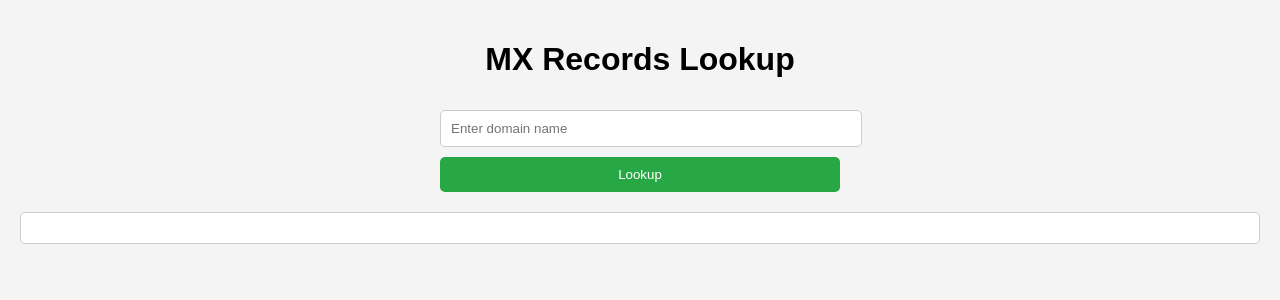
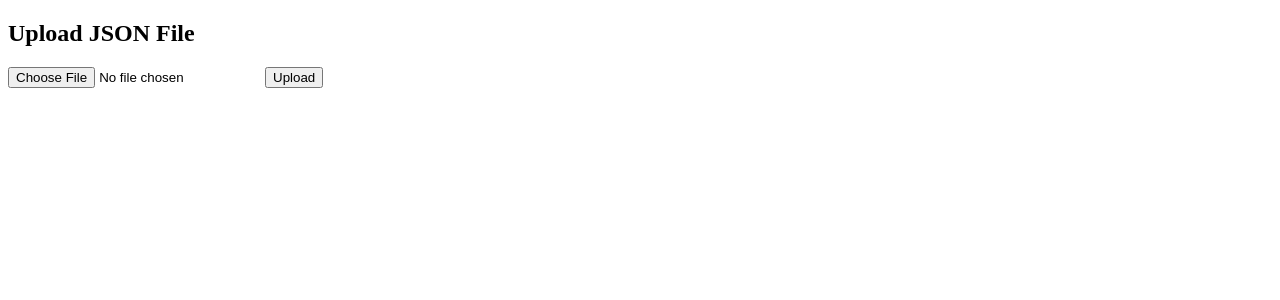
Before and after one commit to Chronos91/e_find, a Flask app: template templates/index.html in a window 1280 px wide. Shown: the top 300 px of the page. Run offline with Flask 3, Linux system fonts and the light colour scheme; the template is opened without the code that fills it, so the values that code supplies are empty.

Commit message:
Update index.html

```diff
--- a/templates/index.html
+++ b/templates/index.html
@@ -1,80 +1,13 @@
-<!DOCTYPE html>
-<html lang="en">
+<!doctype html>
+<html>
 <head>
-    <meta charset="UTF-8">
-    <meta name="viewport" content="width=device-width, initial-scale=1.0">
-    <title>MX Records Lookup</title>
-    <style>
-        body {
-            font-family: Arial, sans-serif;
-            margin: 0;
-            padding: 20px;
-            background-color: #f4f4f4;
-        }
-        h1 {
-            text-align: center;
-        }
-        form {
-            max-width: 400px;
-            margin: 0 auto;
-        }
-        input[type="text"] {
-            width: 100%;
-            padding: 10px;
-            margin: 10px 0;
-            border: 1px solid #ccc;
-            border-radius: 5px;
-        }
-        input[type="submit"] {
-            width: 100%;
-            padding: 10px;
-            background-color: #28a745;
-            color: white;
-            border: none;
-            border-radius: 5px;
-            cursor: pointer;
-        }
-        input[type="submit"]:hover {
-            background-color: #218838;
-        }
-        .result {
-            margin-top: 20px;
-            padding: 15px;
-            background-color: white;
-            border: 1px solid #ccc;
-            border-radius: 5px;
-        }
-    </style>
+    <title>Upload JSON File</title>
 </head>
 <body>
-    <h1>MX Records Lookup</h1>
-    <form id="mxForm">
-        <input type="text" id="domain" name="domain" placeholder="Enter domain name" required>
-        <input type="submit" value="Lookup">
+    <h2>Upload JSON File</h2>
+    <form method="post" enctype="multipart/form-data">
+        <input type="file" name="file">
+        <input type="submit" value="Upload">
     </form>
-    <div class="result" id="result"></div>
-
-    <script>
-        document.getElementById('mxForm').addEventListener('submit', function(event) {
-            event.preventDefault();
-            const domain = document.getElementById('domain').value;
-
-            fetch('/lookup', {
-                method: 'POST',
-                headers: {
-                    'Content-Type': 'application/x-www-form-urlencoded',
-                },
-                body: new URLSearchParams({ domain })
-            })
-            .then(response => response.json())
-            .then(data => {
-                const resultDiv = document.getElementById('result');
-                resultDiv.innerHTML = `<strong>MX Records:</strong> ${data.join(', ')}`;
-            })
-            .catch(error => {
-                console.error('Error:', error);
-            });
-        });
-    </script>
 </body>
 </html>
```
